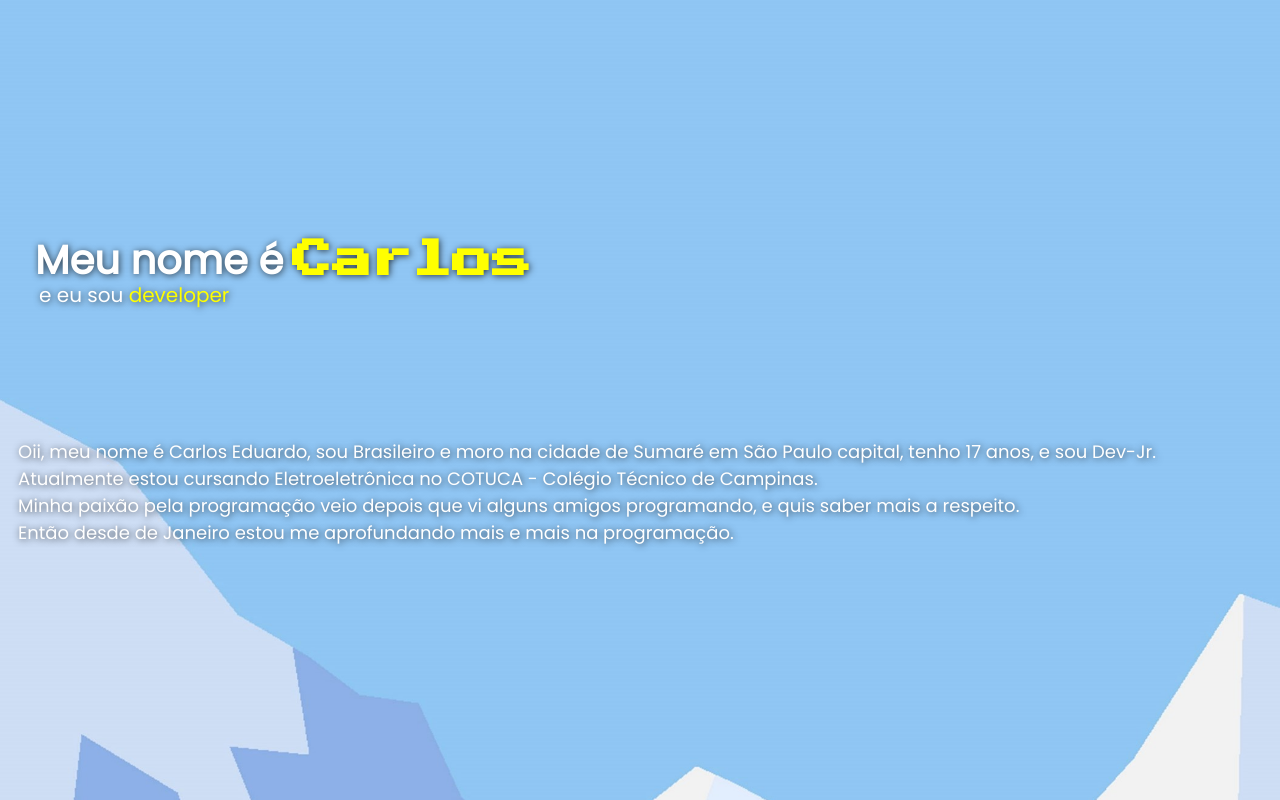
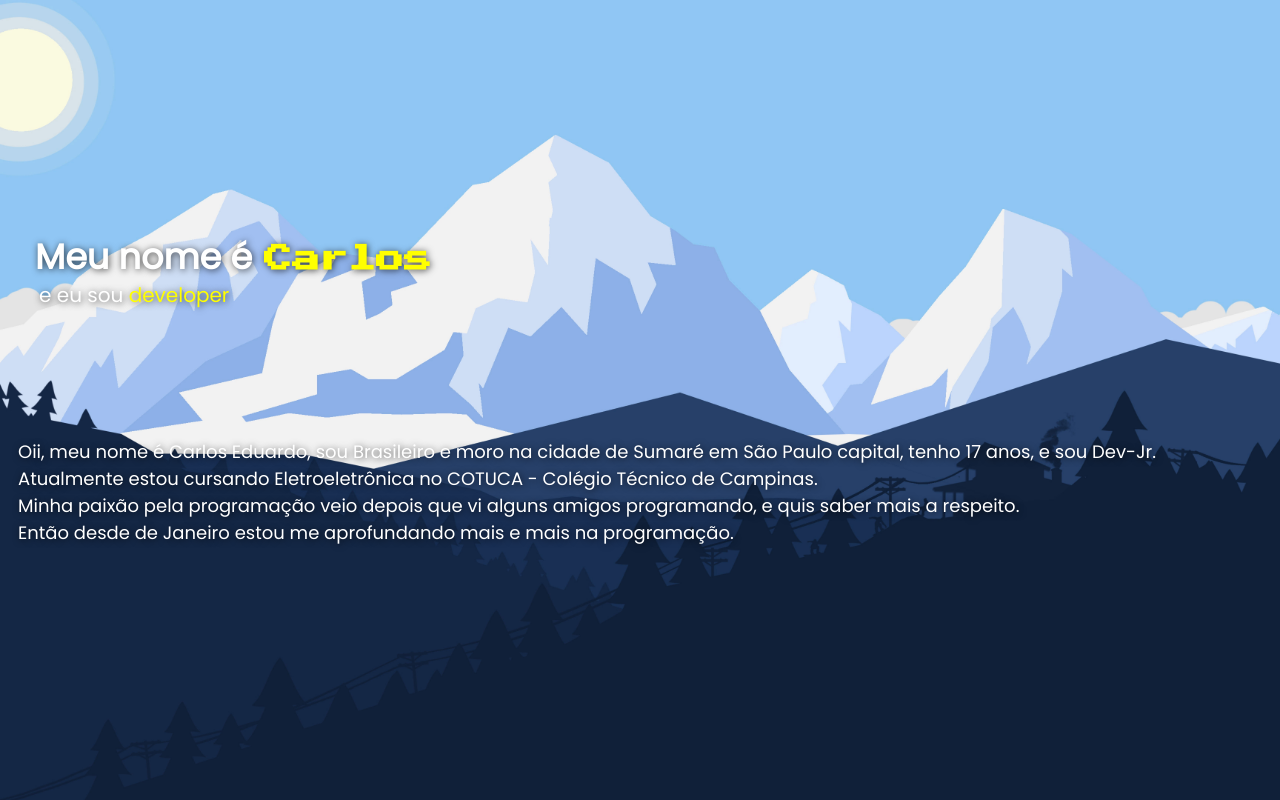
Before and after one commit to Carlos-EduardoCS/carlos-cs, a plain HTML site: page index.html in a window 1280 px wide. Drawn offline with Linux system fonts and the light colour scheme.

Commit message:
upadates

```diff
--- a/estilos/styles.css
+++ b/estilos/styles.css
@@ -21,12 +21,12 @@ cores
     padding: 0px;
     box-sizing: border-box;
     font-family: 'Poppins', sans-serif;
-
 }
 
 body{
     display: flex;
-    background-image: url(../imagens/Sem\ título.jpg);
+    background-image: url(../imagens/minimalist-wallpaper-20102315104624.jpg);
+    height: 100vh;
     background-size: cover;
     background-position: top;
     background-repeat: no-repeat;
@@ -39,7 +39,7 @@ h1{
     color: white;
     text-shadow: 1px 1px 7px rgba(0, 0, 0, 0.705);
     font-family: 'Poppins', sans-serif;
-    font-size: 40px;
+    font-size: 35px;
 }
 
 p{
@@ -57,10 +57,11 @@ p{
 
 strong{
     position: absolute;
-    left: 257px;
-    top: 10px;
+    left: 229px;
+    top: 15px;
     color: yellow;
     font-family: 'Press Start 2P', cursive;;
+    font-size: 0.8em;
 }
 
 span{
```
